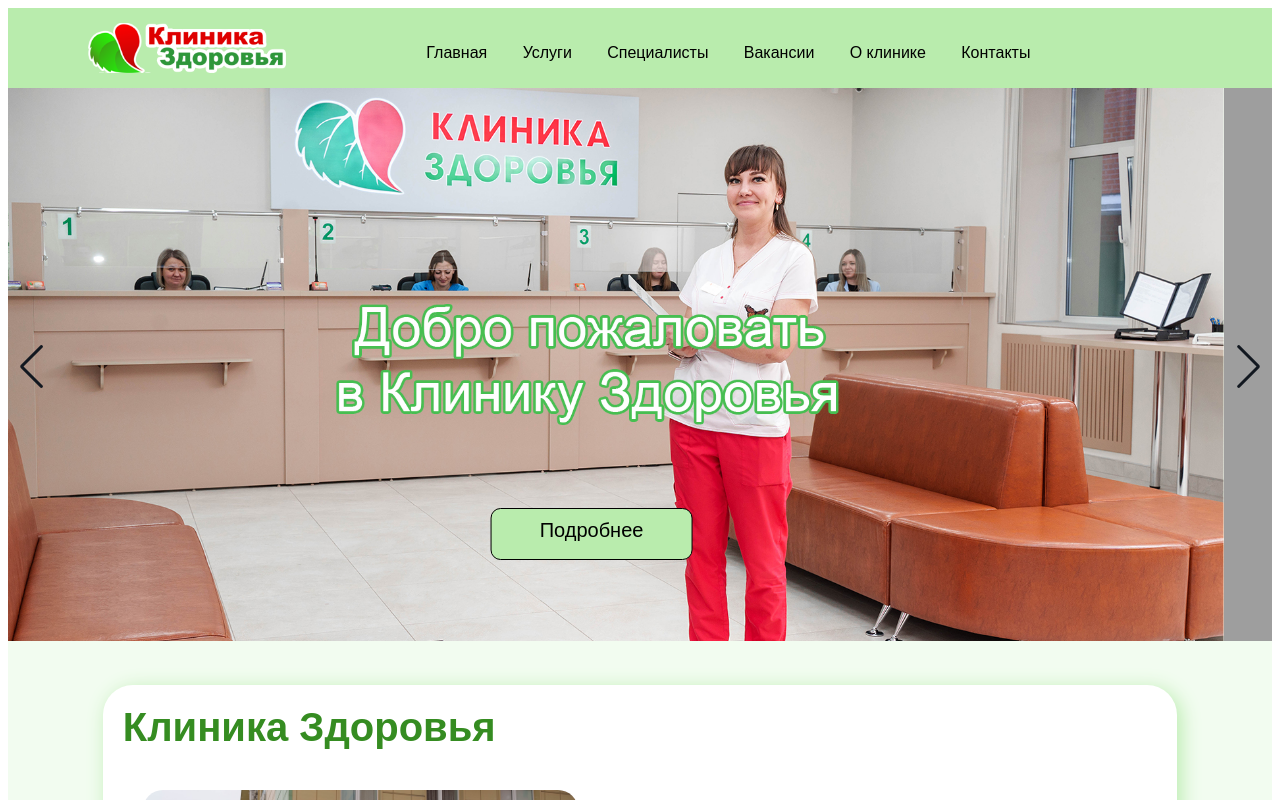
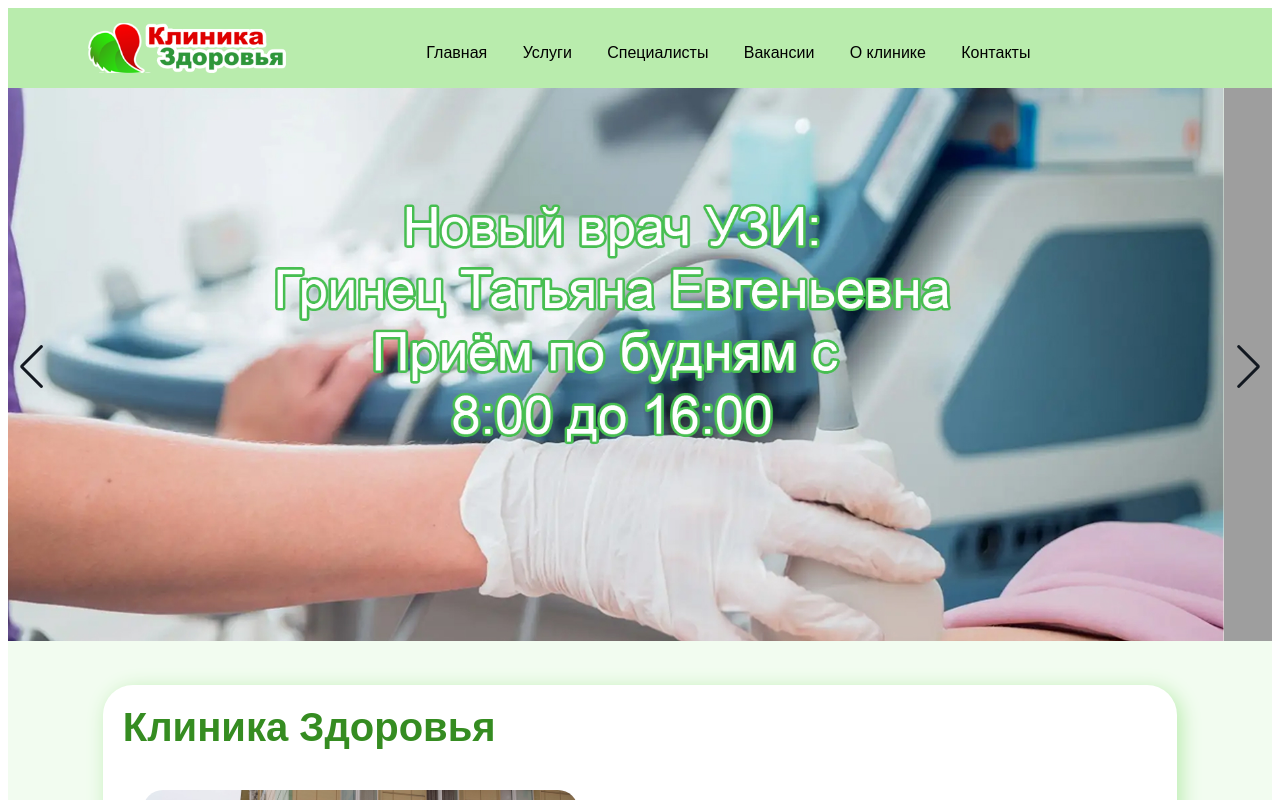
Before and after one commit to Ansanat/klinika, a Vue app: page / in a window 1280 px wide. Shown: the top 800 px of the page. Built offline with nearby package versions, Linux system fonts and the light colour scheme; grey boxes are pictures that could not be loaded.

Commit message:
add new doctor

```diff
--- a/src/components/v-main-gallery.vue
+++ b/src/components/v-main-gallery.vue
@@ -14,10 +14,7 @@
     class="mySwiper"
   >
     <swiper-slide>
-      <img src="../images/main-gallery/Image1.jpg" class="card-gallery">
-      <router-link :to="{ name: 'AboutPage', hash: '#head'}">
-        <Button class="route-button" text="Подробнее"/>
-      </router-link>
+      <img src="../images/main-gallery/Image0.jpg" class="card-gallery">
     </swiper-slide>
     <swiper-slide>
       <img src="../images/main-gallery/Image2.png" class="card-gallery">
--- a/src/pages/v-specialists-page.vue
+++ b/src/pages/v-specialists-page.vue
@@ -50,6 +50,7 @@ export default {
         {name: 'Лубянский Дмитрий Владимирович', spec: 'Врач невролог', src: 'эмблема.jpg'},
         {name: 'Муродов Рахимджон Хусейнович', spec: 'Врач онколог', src: 'эмблема.jpg'},
         {name: 'Мусина Гузель Рафаэльевна', spec: 'Врач кардиолог', src: 'эмблема.jpg'},
+        {name: 'Гринец Татьяна Евгеньевна', spec: 'Врач ультразвуковой диагностики', src: 'эмблема.jpg'},
       ]
     }
   }
```
Also changed, not shown: src/images/main-gallery/Image0.jpg (added), 7 other files (tests, documents, lock files or other folders).
